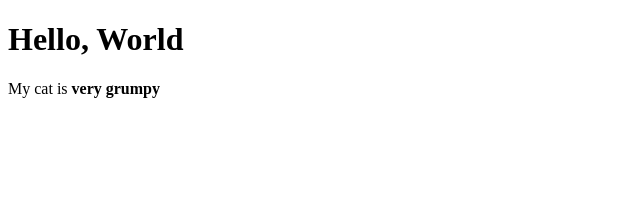
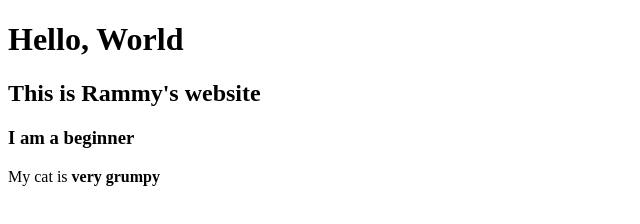
Before and after one commit to RammyYousef/CIS2336, a plain HTML site: page index.html in a window 1280 px wide. Shown: the whole page, without its empty margins (0-640 px from the left). Drawn offline with Linux system fonts and the light colour scheme.

Commit message:
Update index.html

```diff
--- a/index.html
+++ b/index.html
@@ -5,6 +5,8 @@
  </head>
  <body>
   <h1>Hello, World</h1>
+  <h2>This is Rammy's website</h2>
+  <h3>I am a beginner</h3>
   <p>My cat is <strong>very grumpy</p>
 </body>
 </html>
```
